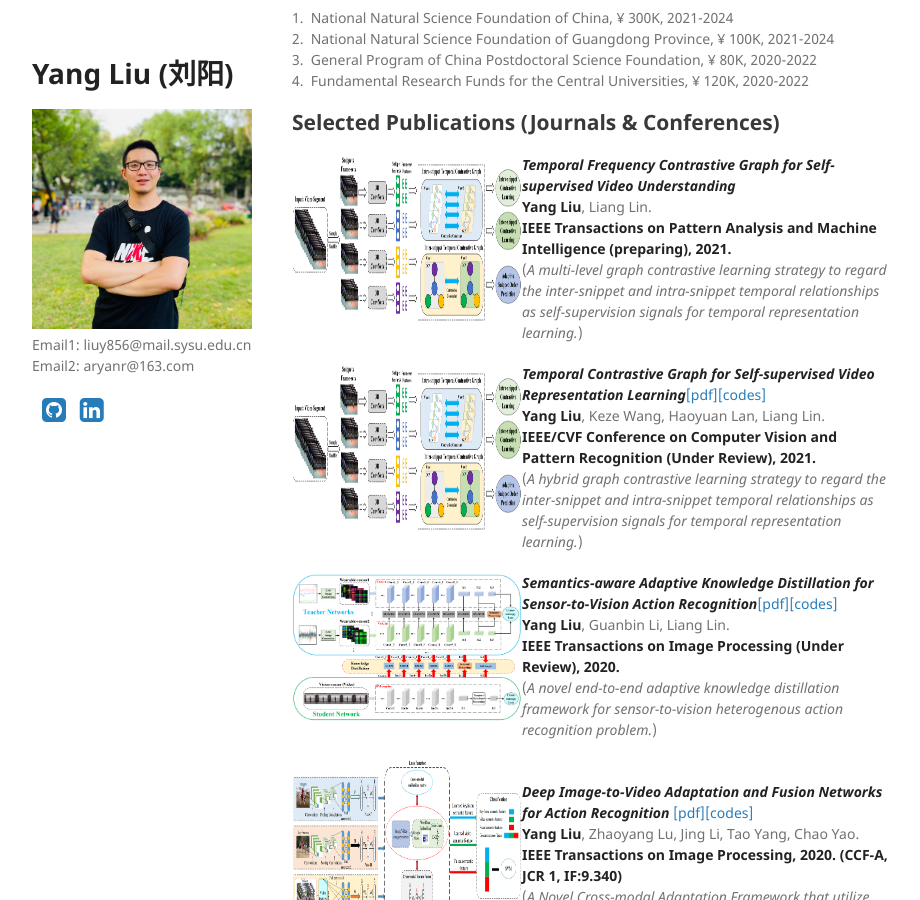
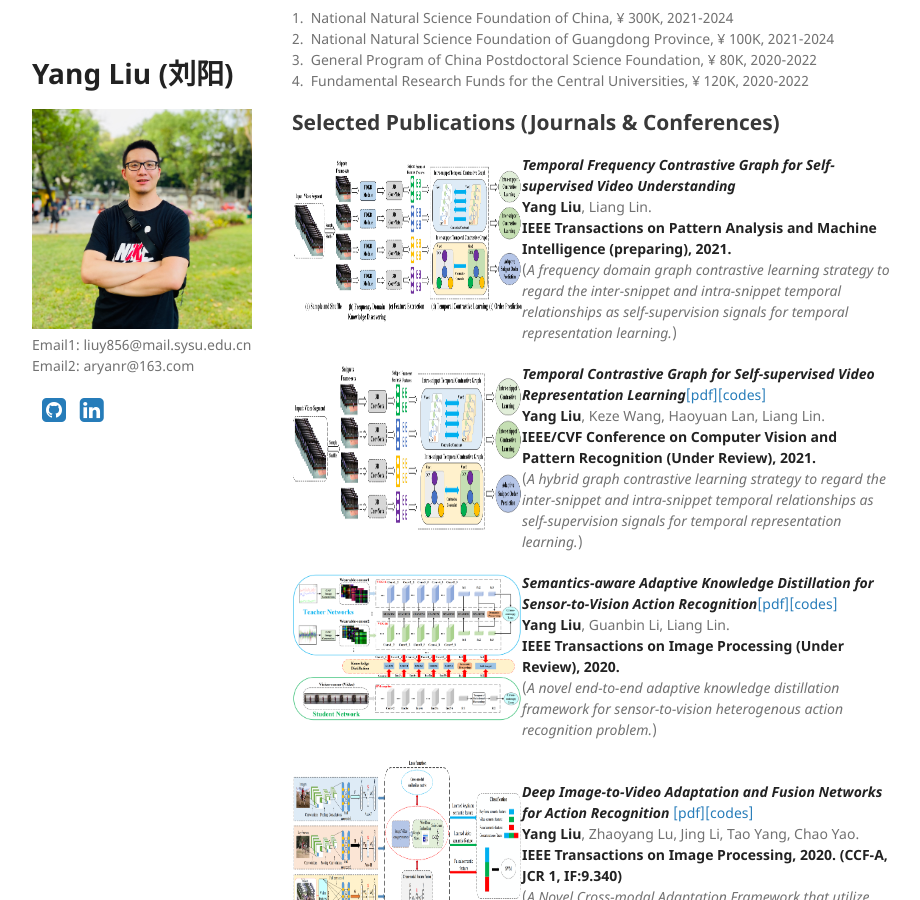
Before and after one commit to YangLiu9208/home, a Jekyll site: the page built from index.md, in a window 1280 px wide and 900 px high, scrolled down 934 px. Shown: the whole window, without its empty margins (178-1098 px from the left). Built offline with Jekyll 4.4.1, drawn with Linux system fonts in a browser that asks for light colours; a style sheet for code colours, icons or effects is not loaded.

Commit message:
Update index.md

```diff
--- a/index.md
+++ b/index.md
@@ -35,13 +35,13 @@ Deep Learning, Self-supervised Learning, Reinforcement Learning
 
 <div align="left">
           <a>
-            <img border="0" src="./TCG.png" align="left" width="230" height="170">
+            <img border="0" src="./TFCG.png" align="left" width="230" height="170">
           </a>
 </div>
 ***Temporal Frequency Contrastive Graph for Self-supervised Video Understanding***
 **Yang Liu**, Liang Lin.
 **IEEE Transactions on Pattern Analysis and Machine Intelligence (preparing), 2021.**
-(*A multi-level graph contrastive learning strategy to regard the inter-snippet and intra-snippet temporal relationships as self-supervision signals for temporal representation learning.*)
+(*A frequency domain graph contrastive learning strategy to regard the inter-snippet and intra-snippet temporal relationships as self-supervision signals for temporal representation learning.*)
 
 <div align="left">
           <a>
```
